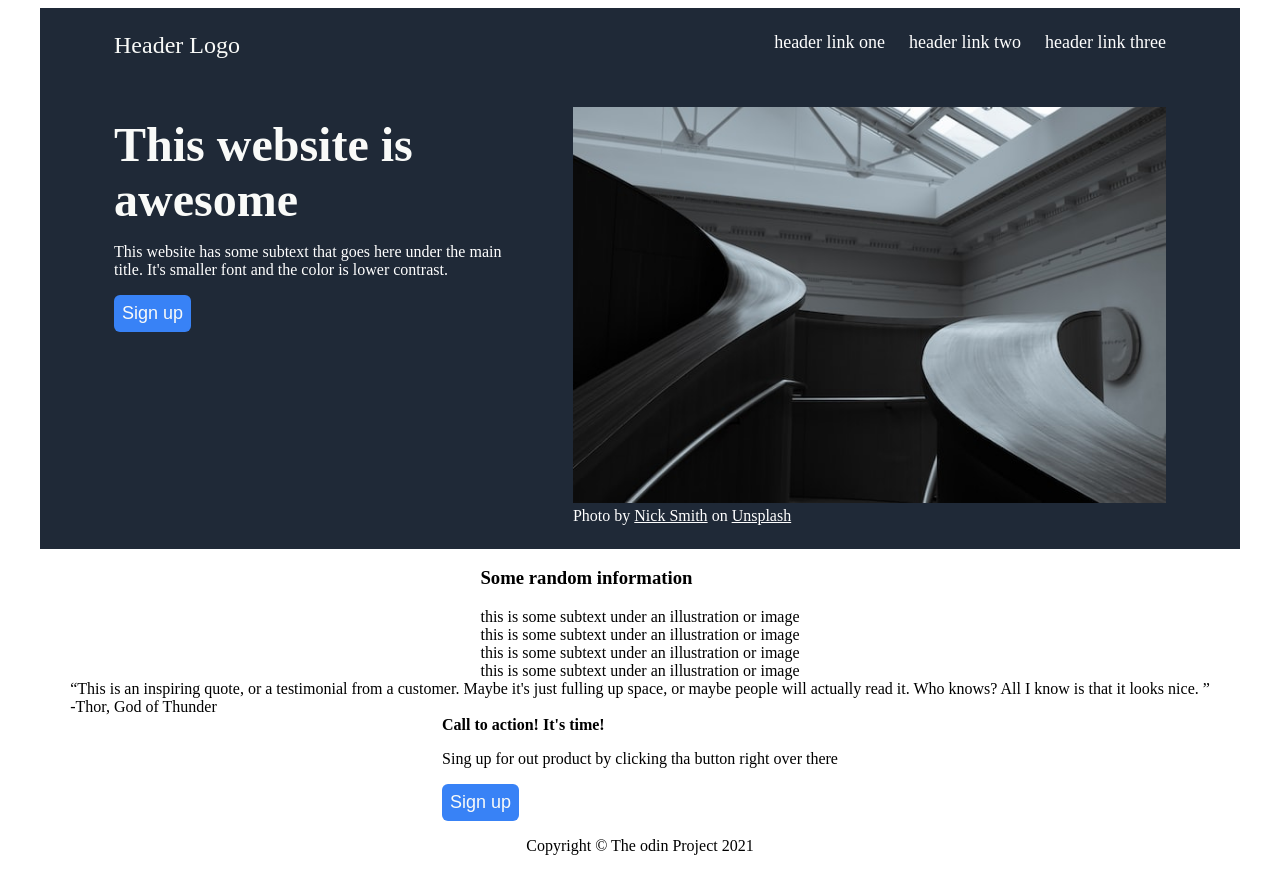
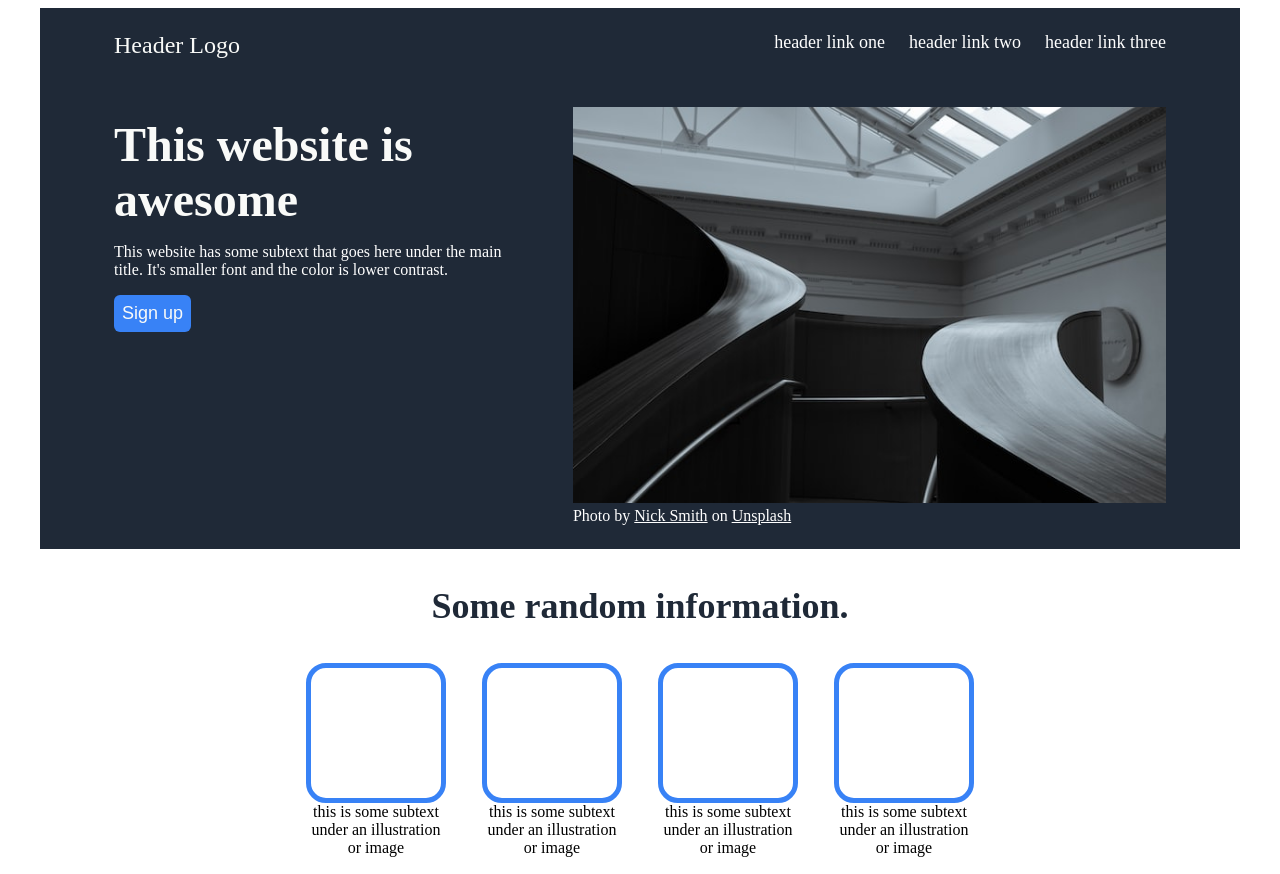
Before and after one commit to vlch13/odin-landing-page, a plain HTML site: page index.html in a window 1280 px wide. Shown: the top 874 px of the page. Drawn offline with Linux system fonts and the light colour scheme.

Commit message:
Complete Information Section

```diff
--- a/index.html
+++ b/index.html
@@ -42,7 +42,7 @@
 	</header>
 
 	<main class="information">
-		<h3>Some random information</h3>
+		<h3>Some random information.</h3>
 		<div class="container">
 			<div class="box">
 				<div class="blank-img"></div>
--- a/styles.css
+++ b/styles.css
@@ -4,6 +4,10 @@ body {
 	flex-direction: column;
 	align-items: center;
 
+}
+
+header, main, footer {
+	width: 1200px;
 }
 
 /* HEADER */
@@ -13,7 +17,6 @@ header {
 	color: white;
 	display: flex;
 	flex-direction: column;
-	width: 1200px;
 }
 
 .header {
@@ -78,3 +81,32 @@ button {
 	color: #f9faf8;
 	font-size: 18px;
 }
+
+/* INFORMATION SECTION */
+
+.container {
+	display: flex;
+	gap: 36px;
+	justify-content: center;
+	margin-bottom: 36px;
+}
+
+h3 {
+	font-size: 36px;
+	text-align: center;
+	color: #1f2937;
+	font-weight: 900;
+}
+
+.blank-img {
+	border: 5px solid #3882f6;
+	border-radius: 20px;
+	width: 130px;
+	height: 130px;
+	margin: auto;
+}
+
+.box {
+	width: 140px;
+	text-align: center;
+}
```
